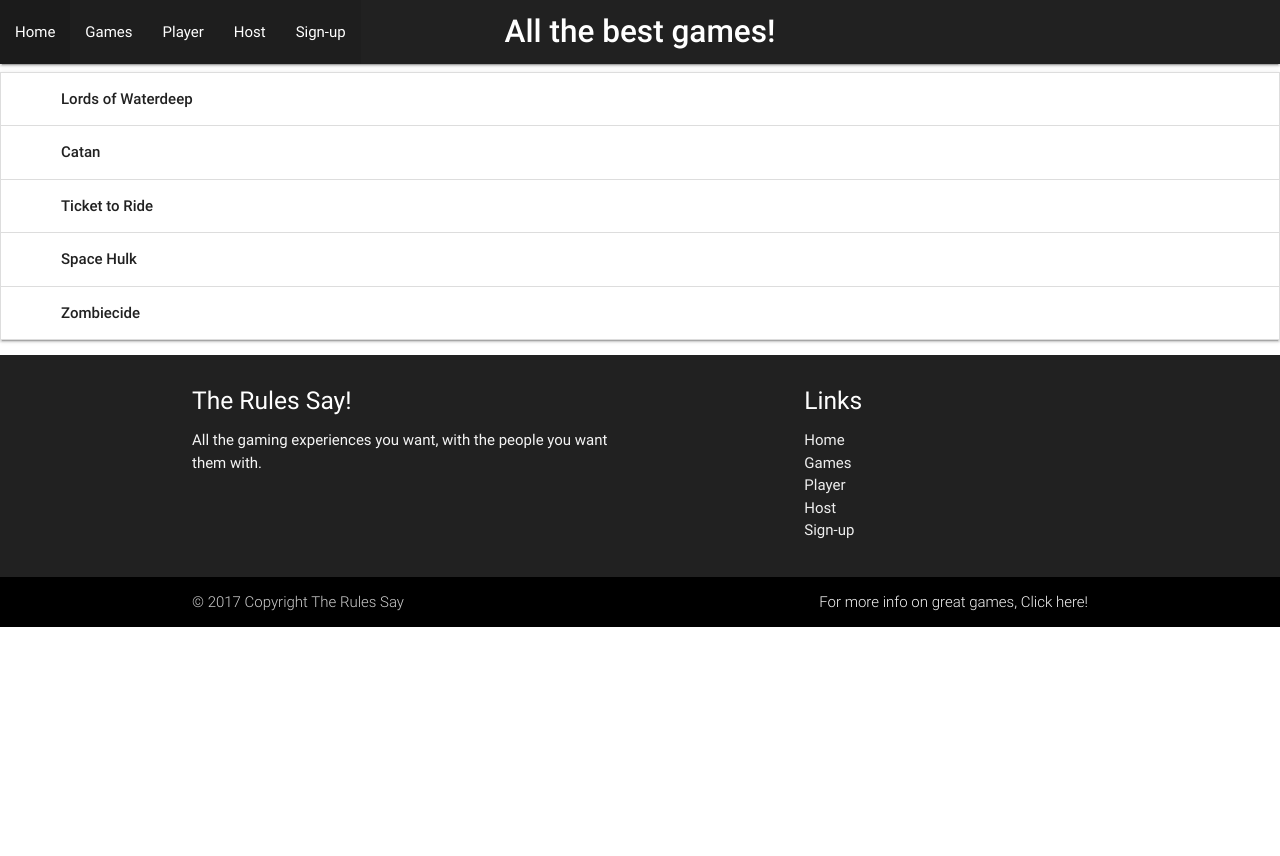
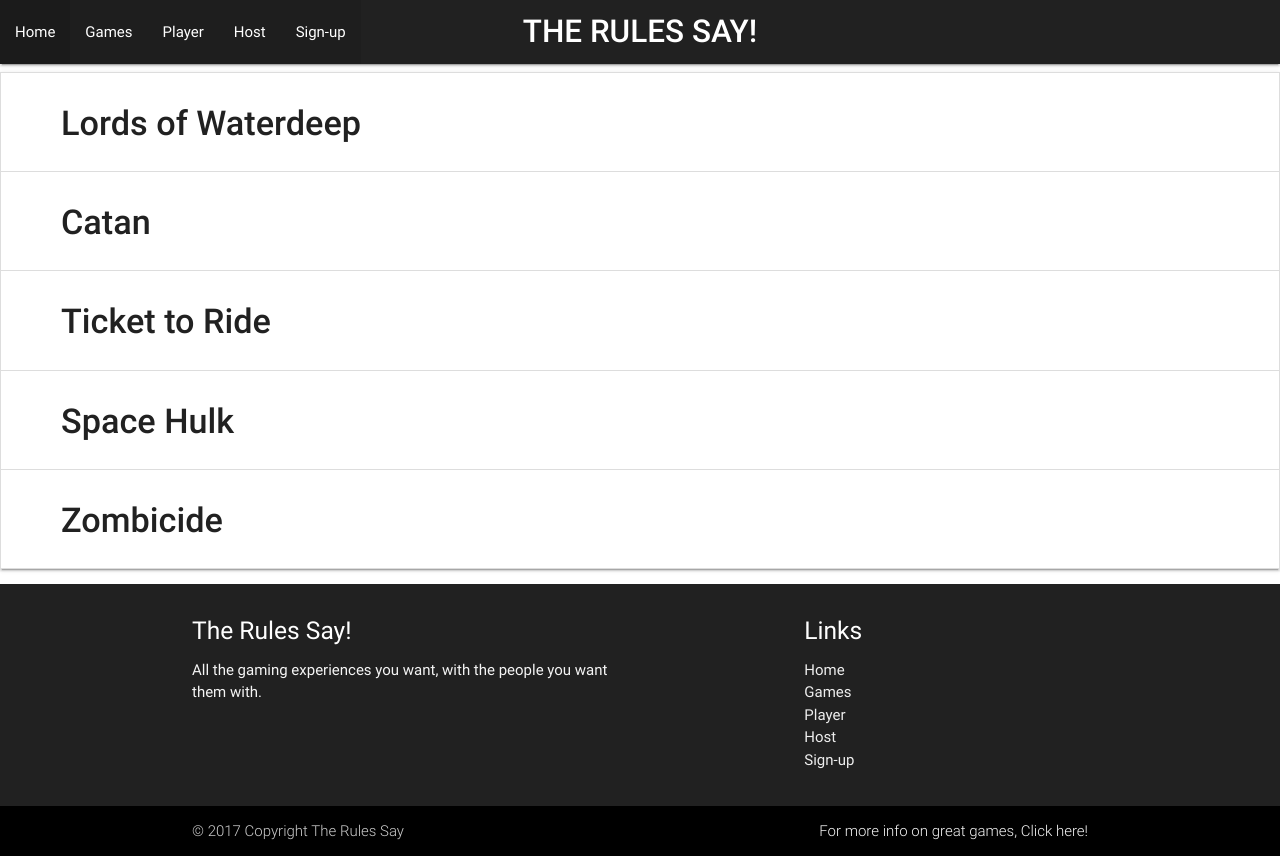
Before and after one commit to amendes1983/theRulesSay, a website: page public/game.html in a window 1280 px wide. Before the commit the page ends 800 px from the top, so only its background shows below. Drawn offline with nearby package versions, Linux system fonts and the light colour scheme; no server answers.

Commit message:
polished some html

```diff
--- a/public/game.html
+++ b/public/game.html
@@ -5,7 +5,7 @@
   <meta charset="utf-8">
   <meta name="viewport" content="width=device-width, initial-scale=1.0">
   <link rel="stylesheet" href="../assets/style.css">
-  <title>All the best games!</title>
+  <title>THE RULES SAY!</title>
   <script src="https://code.jquery.com/jquery-3.2.1.js" integrity="sha256-DZAnKJ/6XZ9si04Hgrsxu/8s717jcIzLy3oi35EouyE=" crossorigin="anonymous"></script>
 
   <!-- Compiled and minified CSS -->
@@ -14,17 +14,13 @@
   <!-- Compiled and minified JavaScript -->
   <script src="https://cdnjs.cloudflare.com/ajax/libs/materialize/0.100.1/js/materialize.min.js"></script>
 
-  <script type="text/javascript">
-    $(document).ready(function() {
-      $('.slider').slider();
-    })
-  </script>
 
 </head>
+
 <body>
   <nav>
     <div class="nav-wrapper  grey darken-4">
-    <a href="#!" class="brand-logo center"><strong>All the best games!</strong></a>
+      <a href="#!" class="brand-logo center"><strong>THE RULES SAY!</strong></a>
       <ul class="left hide-on-med-and-down">
         <li class="active"><a href="view.html">Home</a></li>
         <li class="active"><a href="game.html">Games</a></li>
@@ -42,32 +38,37 @@
 
 
         <li>
-       <div id= "dungeonDragon" class="collapsible-header"><i class="material-icons"></i><strong>Lords of Waterdeep</strong></div>
+          <div id="dungeonDragon" class="collapsible-header"><i class="material-icons"></i>
+            <h4><strong>Lords of Waterdeep</strong></h4></div>
           <div class="collapsible-body">
             <p id="dungeonData"></p>
           </div>
         </li>
 
         <li>
-       <div id="Catan"  class="collapsible-header"><i class="material-icons"></i><strong>Catan</strong></div>
+          <div id="Catan" class="collapsible-header"><i class="material-icons"></i>
+            <h4><strong>Catan</strong></h4></div>
           <div class="collapsible-body">
             <p id="catanData"></p>
           </div>
         </li>
 
         <li>
-       <div id="Ticket" class="collapsible-header"><i class="material-icons"></i><strong>Ticket to Ride</strong></div>
-       <div  class="collapsible-body">
+          <div id="Ticket" class="collapsible-header"><i class="material-icons"></i>
+            <h4><strong>Ticket to Ride</strong></h4></div>
+          <div class="collapsible-body">
             <p id="ticketData"></p>
 
             <li>
-           <div id="Ticket" class="collapsible-header"><i class="material-icons"></i><strong>Space Hulk</strong></div>
-           <div  class="collapsible-body">
+              <div id="Ticket" class="collapsible-header"><i class="material-icons"></i>
+                <h4><strong>Space Hulk</strong></h4></div>
+              <div class="collapsible-body">
                 <p id="hulkData"></p>
 
                 <li>
-               <div id="Ticket" class="collapsible-header"><i class="material-icons"></i><strong>Zombiecide</strong></div>
-               <div  class="collapsible-body">
+                  <div id="Ticket" class="collapsible-header"><i class="material-icons"></i>
+                    <h4><strong>Zombicide</strong></h4></div>
+                  <div class="collapsible-body">
                     <p id="zombieData"></p>
                 </li>
             </li>
@@ -104,4 +105,5 @@
   </footer>
   <script type="text/javascript" src="js/game.js"></script>
 </body>
+
 </html>
```
Also changed, not shown: public/host.html (+0 -4 lines). Lines whose indentation alone changed are shown as unchanged.
